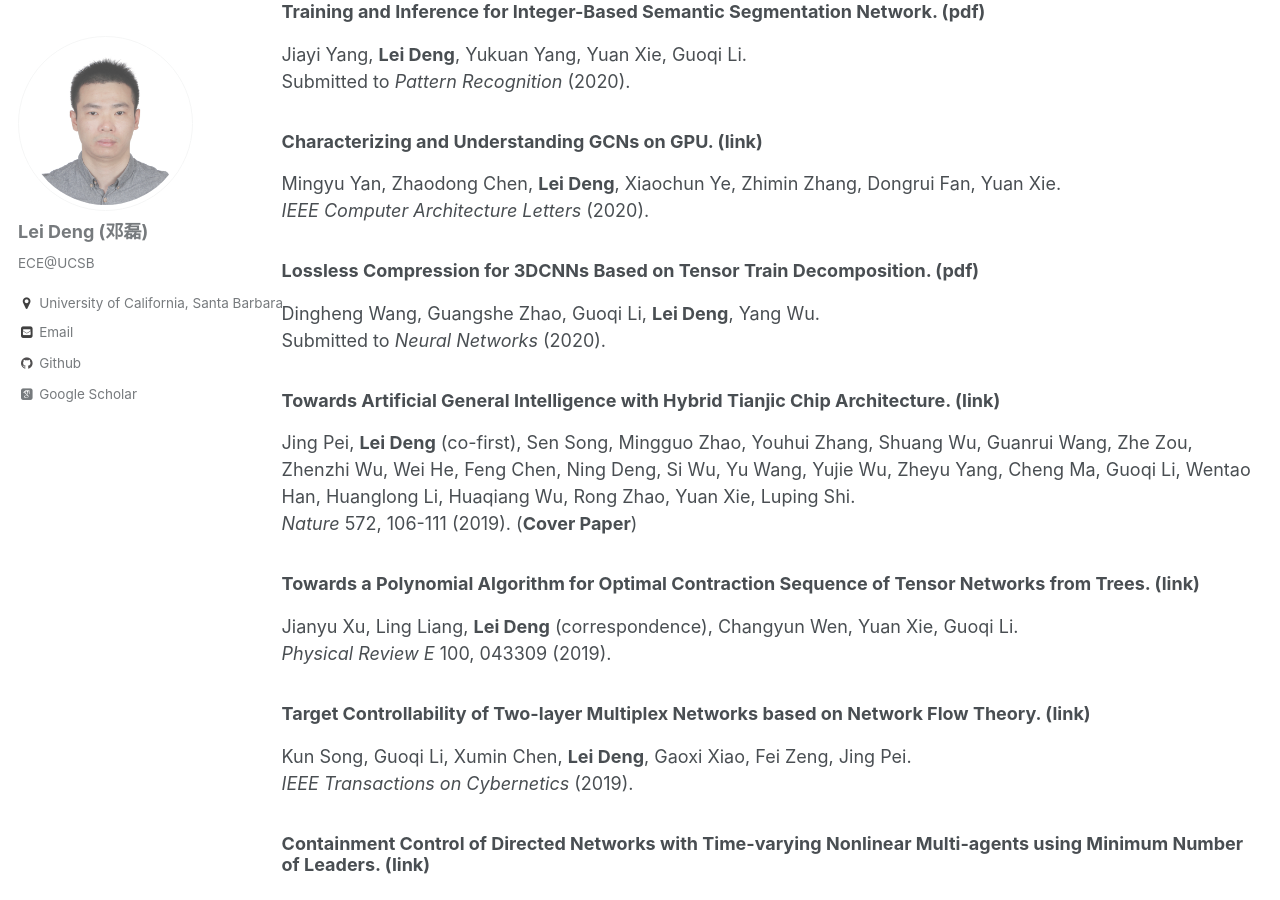
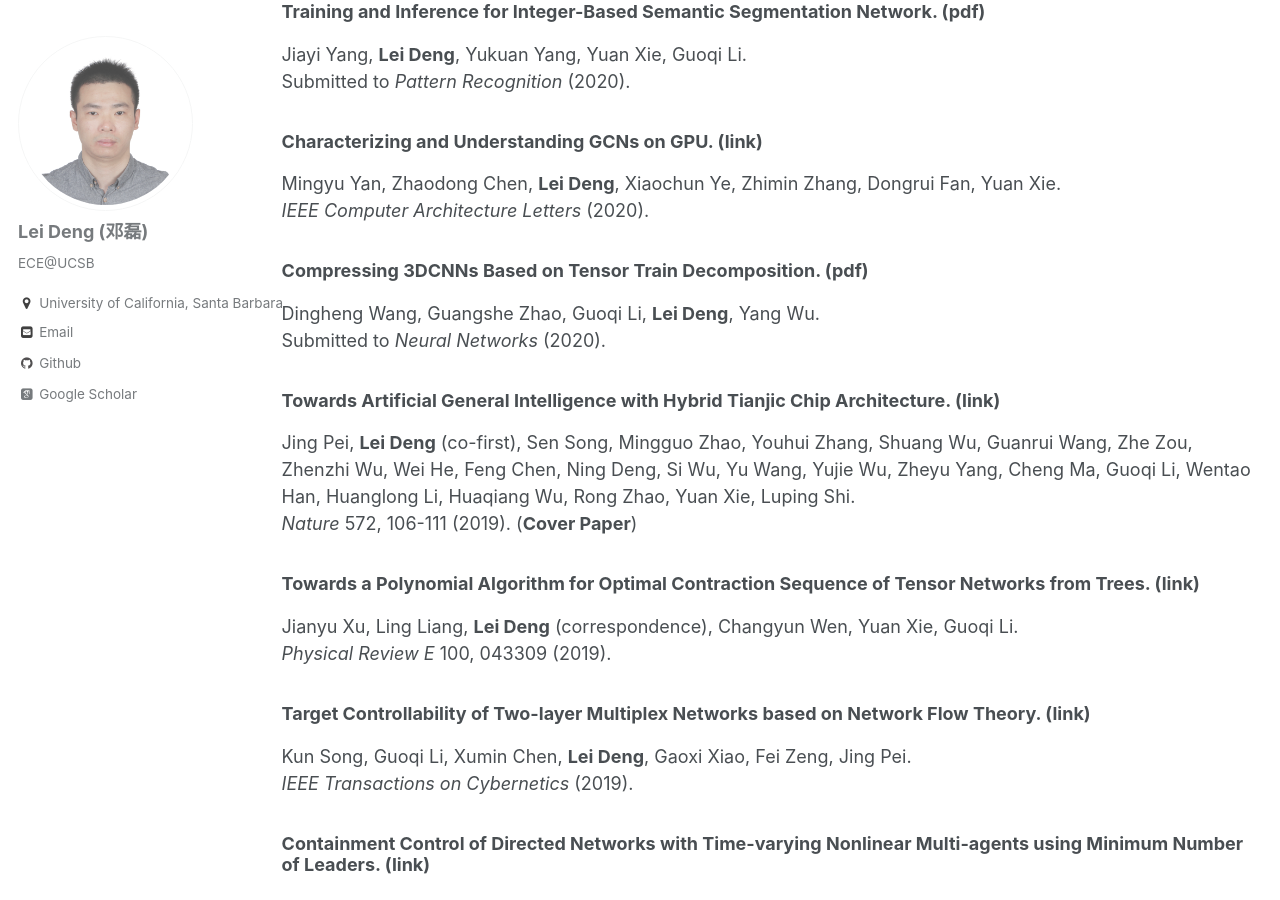
Before and after one commit to dllfei/dllfei.github.io, a Jekyll site: the page built from _pages/publications.md, in a window 1280 px wide and 900 px high, scrolled down 1513 px. Built offline with Jekyll 4.4.1, drawn with Linux system fonts in a browser that asks for light colours; some web fonts are replaced.

Commit message:
Update publications.md

```diff
--- a/_pages/publications.md
+++ b/_pages/publications.md
@@ -52,7 +52,7 @@ Submitted to *Pattern Recognition* (2020).
 Mingyu Yan, Zhaodong Chen, **Lei Deng**, Xiaochun Ye, Zhimin Zhang, Dongrui Fan, Yuan Xie. <br />
 *IEEE Computer Architecture Letters* (2020).
 
-### Lossless Compression for 3DCNNs Based on Tensor Train Decomposition. ([pdf](https://arxiv.org/pdf/1912.03647.pdf)) <br />
+### Compressing 3DCNNs Based on Tensor Train Decomposition. ([pdf](https://arxiv.org/pdf/1912.03647.pdf)) <br />
 Dingheng Wang, Guangshe Zhao, Guoqi Li, **Lei Deng**, Yang Wu. <br />
 Submitted to *Neural Networks* (2020).
 
```
